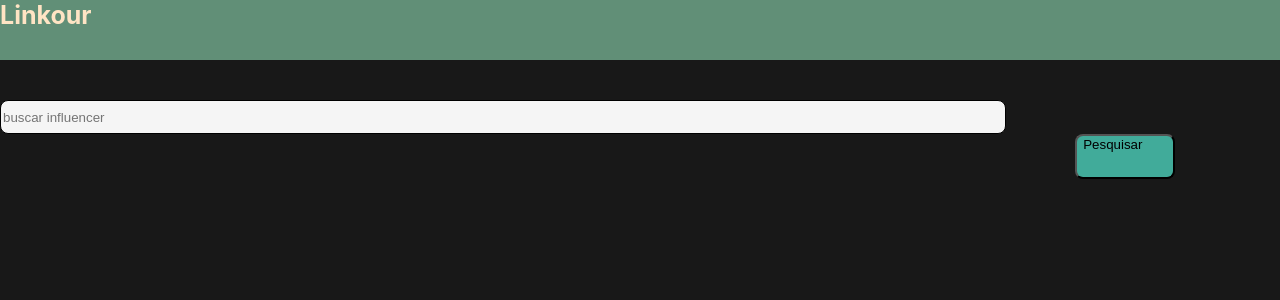
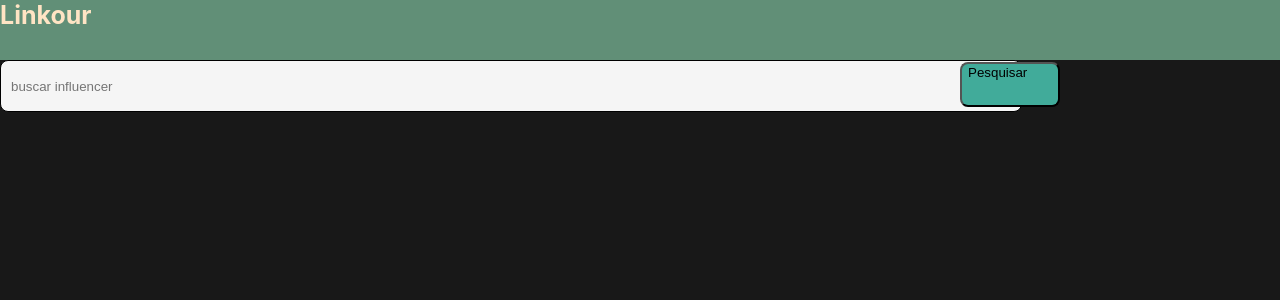
Before and after one commit to weydlaalves/Linkour, a React (Create React App) app: page /buscar in a window 1280 px wide. Shown: the top 300 px of the page. Built offline with nearby package versions, Linux system fonts and the light colour scheme.

Commit message:
atualização do buscar

```diff
--- a/src/Styles/Buscar.css
+++ b/src/Styles/Buscar.css
@@ -31,24 +31,24 @@ header#mains-header {
 
     .buscar input{
         border: 1px solid;
-        margin-top: 40px;
+        margin-top: 8gitpx;
         border-radius: 8px;
         background-color: whitesmoke;
         height: 30px;
         width: 1000px;
-        padding:0 10 ;
+        padding: 10px;
         justify-content: right;
         align-items: right;
         display: flex;
-        flex-wrap: wrap;
+
      }
     .buscar button{
-    background-color: #41ab9a;
-    border-radius: 8px;
-    margin-left: 84%;
-    width: 100px;
-    height: 45px;
-    display: flex;
-    flex-wrap: wrap;
+        background-color: #41ab9a;
+        margin-top: -50px;
+        border-radius: 8px;
+        margin-left: 75%;
+        width: 100px;
+        height: 45px;
+        display: flex;
 
     }
```
